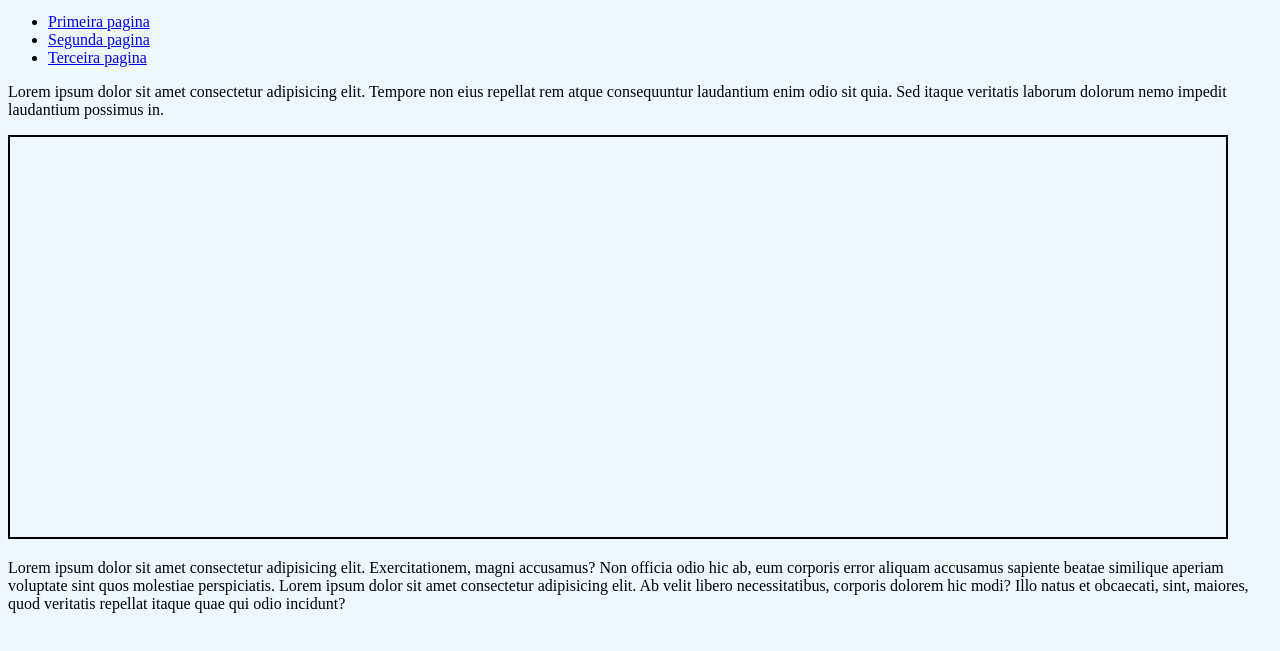
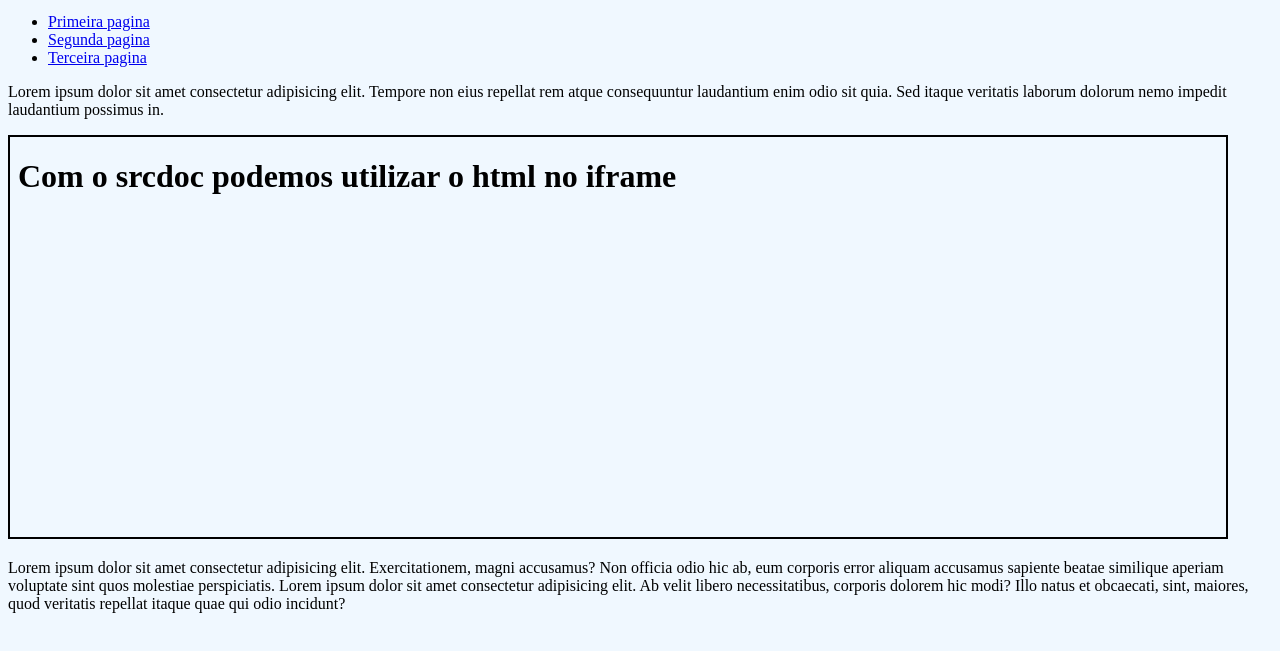
Before and after one commit to DevGabrielOliveira/curso-html-css, a plain HTML site: page exercicios/ex024/iframe03.html in a window 1280 px wide. Shown: the part 119-770 px from the top of the page. Drawn offline with Linux system fonts and the light colour scheme.

Commit message:
aprendendo iframes

```diff
--- a/exercicios/ex024/iframe03.html
+++ b/exercicios/ex024/iframe03.html
@@ -33,7 +33,7 @@
 
     <p>Lorem ipsum dolor sit amet consectetur adipisicing elit. Tempore non eius repellat rem atque consequuntur laudantium enim odio sit quia. Sed itaque veritatis laborum dolorum nemo impedit laudantium possimus in.</p>
 
-    <iframe name="frame" src="" frameborder="1"><p>Infelizmente seu navegador não é compativel</p></iframe>
+    <iframe name="frame" srcdoc="<h1>Com o srcdoc podemos utilizar o html no iframe</h1>" frameborder="1"><p>Infelizmente seu navegador não é compativel</p></iframe>
 
     <p>Lorem ipsum dolor sit amet consectetur adipisicing elit. Exercitationem, magni accusamus? Non officia odio hic ab, eum corporis error aliquam accusamus sapiente beatae similique aperiam voluptate sint quos molestiae perspiciatis. Lorem ipsum dolor sit amet consectetur adipisicing elit. Ab velit libero necessitatibus, corporis dolorem hic modi? Illo natus et obcaecati, sint, maiores, quod veritatis repellat itaque quae qui odio incidunt?</p>
 </body>
```
